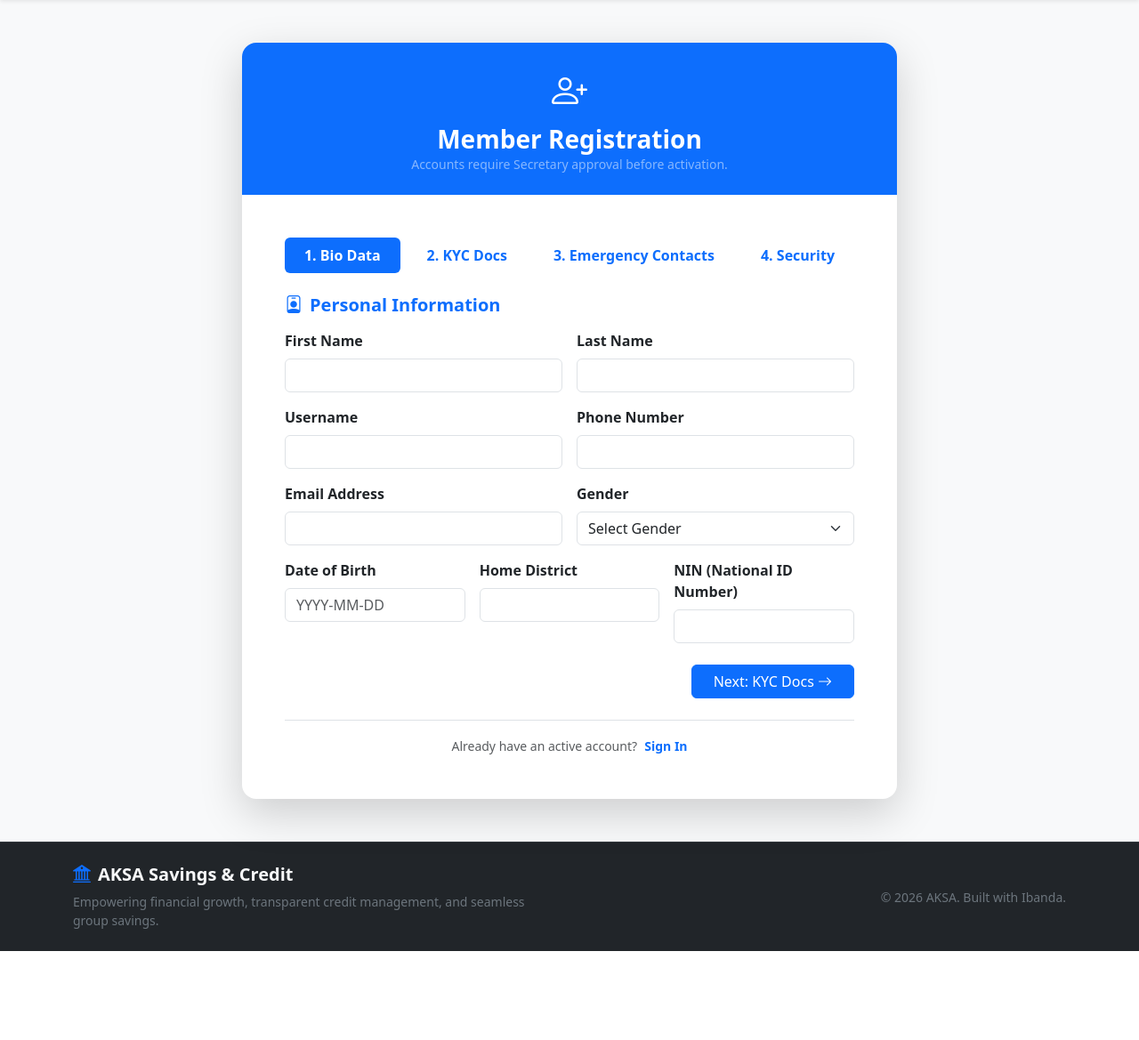
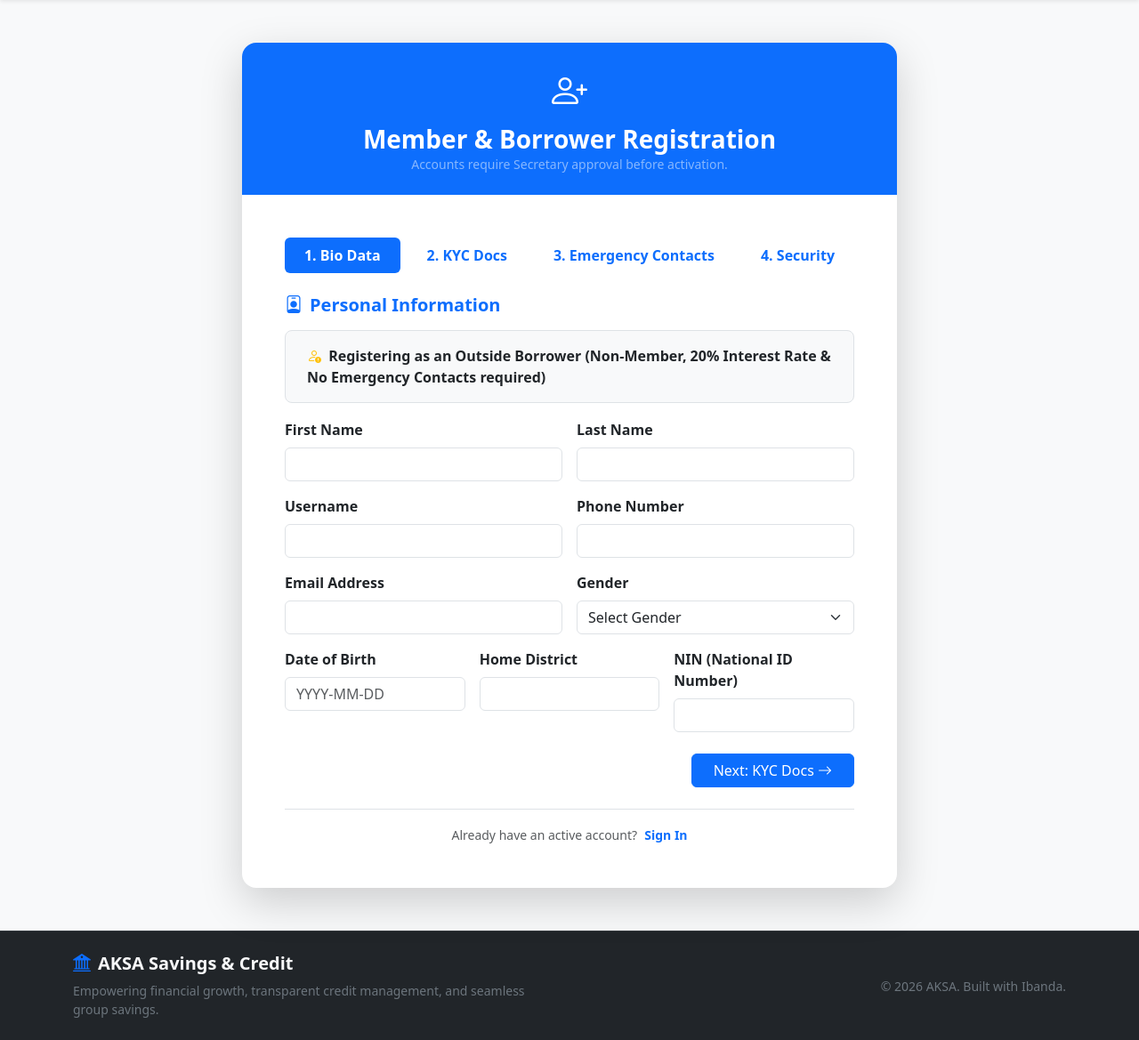
Before and after one commit to Zuba43/aksa_sacco, a Flask app: template app/templates/auth/register.html in a window 1280 px wide. Shown: the part 62-1231 px from the top of the page at 89% size. Before the commit the page ends 1131 px from the top, so only its background shows below. Run offline with Flask 3, Linux system fonts and the light colour scheme; the template is opened without the code that fills it: values that come from a table or form of the project are taken from there, others are empty; some libraries are stand-ins or nearby versions.

Commit message:
Added consent for outsiders and removed emergency section for them

```diff
--- a/app/models.py
+++ b/app/models.py
@@ -48,6 +48,7 @@ class User(UserMixin, db.Model):
     nok_name = db.Column(db.String(100), nullable=False)
     nok_phone = db.Column(db.String(20), nullable=False)
     nok_relation = db.Column(db.String(50), nullable=False)
+    is_outsider = db.Column(db.Boolean, default=False, nullable=False)
 
     created_at = db.Column(db.DateTime, default=datetime.utcnow)
 
--- a/app/templates/auth/register.html
+++ b/app/templates/auth/register.html
@@ -6,7 +6,7 @@
       <div class="card border-0 shadow-lg rounded-4 overflow-hidden">
         <div class="bg-primary p-4 text-white text-center">
           <i class="bi bi-person-plus fs-1"></i>
-          <h3 class="fw-bold mb-0 mt-2">Member Registration</h3>
+          <h3 class="fw-bold mb-0 mt-2">Member & Borrower Registration</h3>
           <p class="small text-white-50 mb-0">
             Accounts require Secretary approval before activation.
           </p>
@@ -46,7 +46,7 @@
                   2. KYC Docs
                 </button>
               </li>
-              <li class="nav-item" role="presentation">
+              <li class="nav-item" role="presentation" id="nok-nav-item">
                 <button
                   class="nav-link fw-semibold"
                   id="nok-tab"
@@ -67,7 +67,7 @@
                   type="button"
                   role="tab"
                 >
-                  4. Security
+                  <span id="security-tab-number">4</span>. Security
                 </button>
               </li>
             </ul>
@@ -80,6 +80,22 @@
                   <i class="bi bi-person-badge me-2"></i>Personal Information
                 </h5>
                 <div class="row g-3">
+                  <div class="col-12">
+                    <div class="form-check p-3 bg-light rounded-3 border">
+                      {{ form.is_outsider(class="form-check-input",
+                      id="isOutsiderCheck") }}
+                      <label
+                        class="form-check-label fw-semibold text-dark ms-2"
+                        for="isOutsiderCheck"
+                      >
+                        <i
+                          class="bi bi-person-exclamation text-warning me-1"
+                        ></i>
+                        Registering as an Outside Borrower (Non-Member, 20%
+                        Interest Rate & No Emergency Contacts required)
+                      </label>
+                    </div>
+                  </div>
                   <div class="col-md-6">
                     {{ form.fname.label(class="form-label fw-semibold") }} {{
                     form.fname(class="form-control " ~ ("is-invalid" if
@@ -205,20 +221,20 @@
                   <button
                     type="button"
                     class="btn btn-primary px-4"
-                    onclick="switchTab('nok-tab')"
+                    onclick="handleNextFromKyc()"
                   >
-                    Next: Emergency Contacts <i class="bi bi-arrow-right"></i>
+                    Next <i class="bi bi-arrow-right"></i>
                   </button>
                 </div>
               </div>
 
-              <!-- Tab 3: Emergency Contacts & Next of Kin (3 Persons) -->
+              <!-- Tab 3: Emergency Contacts & Next of Kin (Members Only) -->
               <div class="tab-pane fade" id="nok" role="tabpanel">
                 <h5 class="fw-bold mb-1 text-primary">
                   <i class="bi bi-people me-2"></i>Emergency & Family Contacts
                 </h5>
                 <p class="small text-muted mb-4">
-                  SACCO policy requires 3 family emergency contacts for
+                  SACCO policy requires 3 family emergency contacts for member
                   coverage.
                 </p>
 
@@ -386,7 +402,7 @@
                   <button
                     type="button"
                     class="btn btn-outline-secondary px-4"
-                    onclick="switchTab('nok-tab')"
+                    onclick="handleBackFromSecurity()"
                   >
                     <i class="bi bi-arrow-left"></i> Back
                   </button>
@@ -414,7 +430,6 @@
 </div>
 {% endblock %} {% block extra_scripts %}
 <script>
-  // Helper function to switch Bootstrap tabs
   function switchTab(tabId) {
     const triggerEl = document.querySelector("#" + tabId);
     if (triggerEl) {
@@ -423,11 +438,48 @@
     }
   }
 
+  const outsiderCheckbox = document.getElementById('isOutsiderCheck');
+  const nokNavItem = document.getElementById('nok-nav-item');
+  const securityTabNumber = document.getElementById('security-tab-number');
+
+  function updateOutsiderView() {
+    if (outsiderCheckbox && outsiderCheckbox.checked) {
+      if (nokNavItem) nokNavItem.style.display = 'none';
+      if (securityTabNumber) securityTabNumber.textContent = '3';
+    } else {
+      if (nokNavItem) nokNavItem.style.display = 'block';
+      if (securityTabNumber) securityTabNumber.textContent = '4';
+    }
+  }
+
+  if (outsiderCheckbox) {
+    outsiderCheckbox.addEventListener('change', updateOutsiderView);
+    // Run on load in case of re-render
+    updateOutsiderView();
+  }
+
+  function handleNextFromKyc() {
+    if (outsiderCheckbox && outsiderCheckbox.checked) {
+      switchTab('security-tab');
+    } else {
+      switchTab('nok-tab');
+    }
+  }
+
+  function handleBackFromSecurity() {
+    if (outsiderCheckbox && outsiderCheckbox.checked) {
+      switchTab('kyc-tab');
+    } else {
+      switchTab('nok-tab');
+    }
+  }
+
   // Auto-switch to the tab containing a form error on page load after a failed POST
   document.addEventListener("DOMContentLoaded", function() {
+    updateOutsiderView();
     {% if form.errors %}
       const errorFields = {
-        'bio': ['fname', 'lname', 'username', 'phone', 'email', 'gender', 'dob', 'home_district', 'nin'],
+        'bio': ['fname', 'lname', 'username', 'phone', 'email', 'gender', 'dob', 'home_district', 'nin', 'is_outsider'],
         'kyc': ['passport_photo', 'id_scan'],
         'nok': [
           'emergency_name_1', 'emergency_phone_1', 'emergency_relation_1',
```
